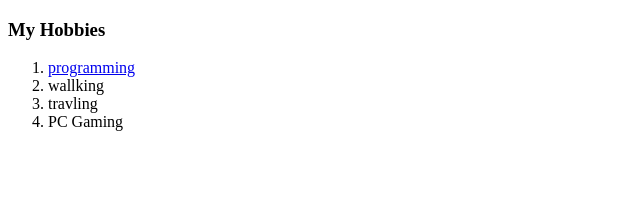
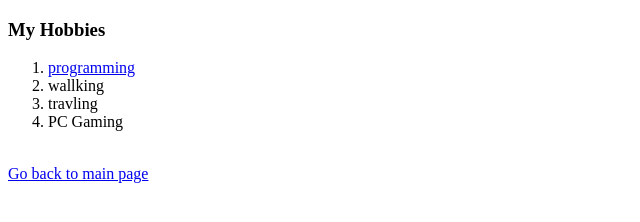
Before and after one commit to Aso-Olando/CV, a plain HTML site: page hobbies.html in a window 1280 px wide. Shown: the whole page, without its empty margins (0-640 px from the left). Drawn offline with Linux system fonts and the light colour scheme.

Commit message:
home page link

```diff
--- a/hobbies.html
+++ b/hobbies.html
@@ -12,6 +12,8 @@
       <li>travling</li>
       <li>PC Gaming</li>
     </ol>
+    <br>
+    <a href="index.html">Go back to main page</a>
 
   </body>
 </html>
```
